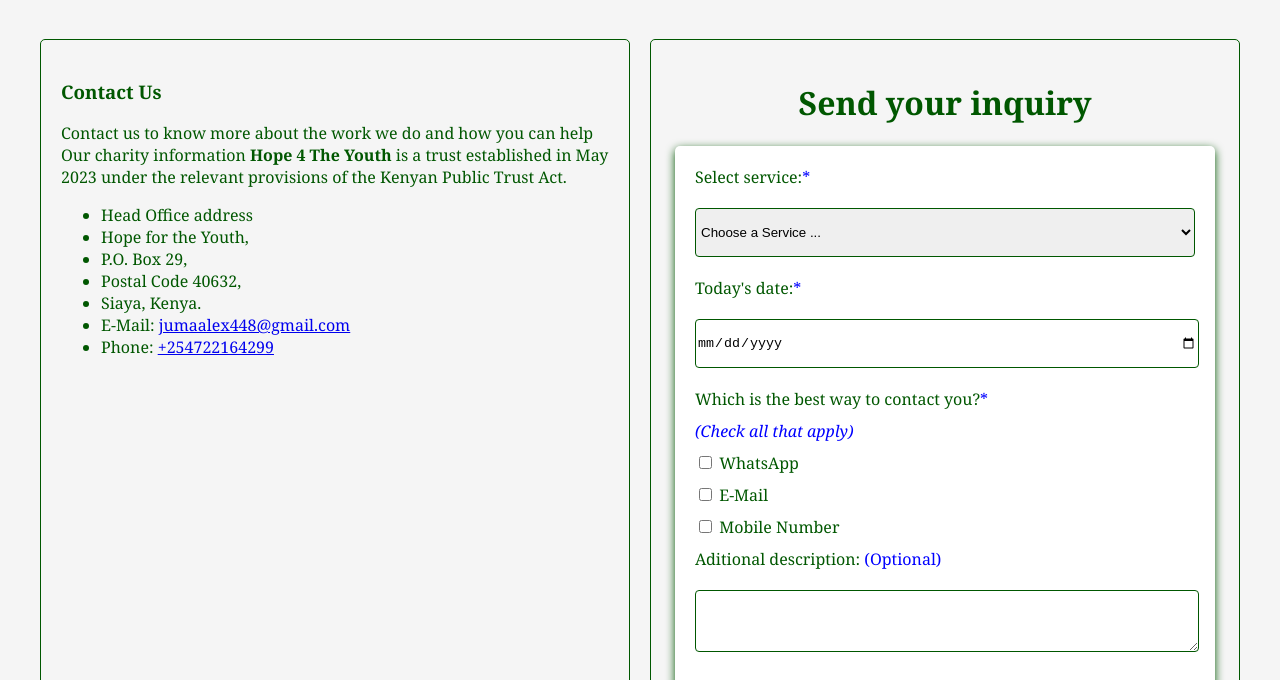
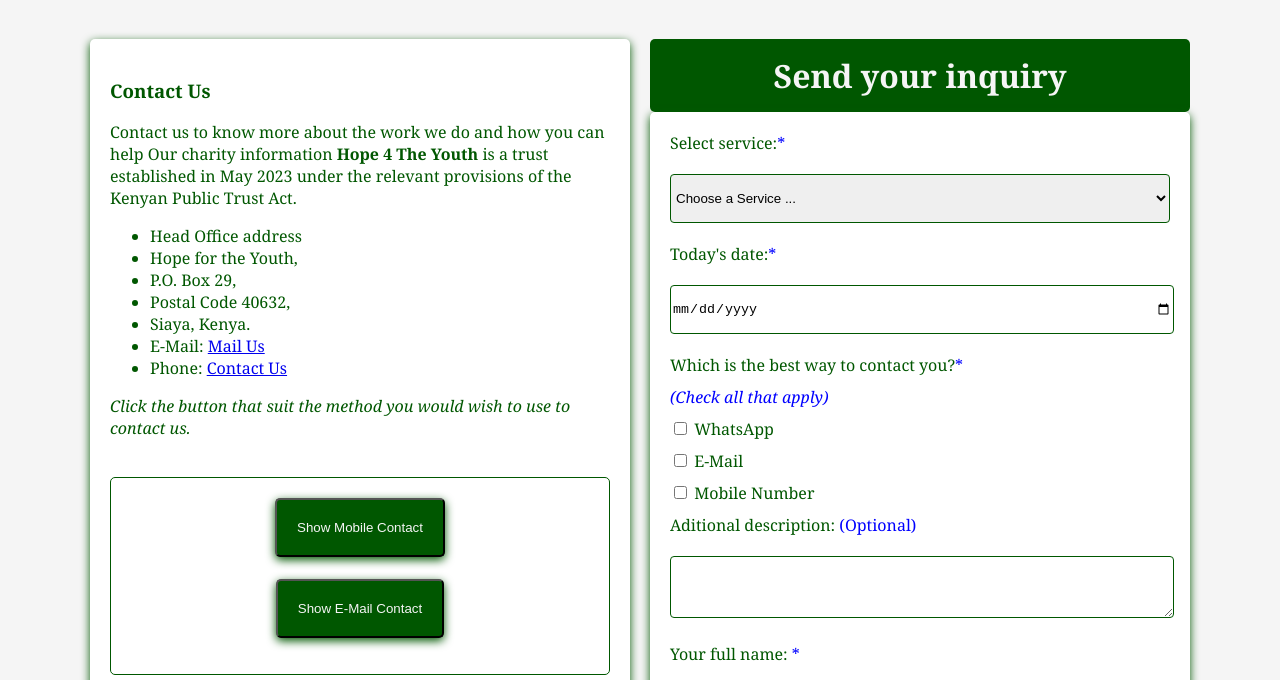
Before and after one commit to ojalex/wdd131, a plain HTML site: page project/contact.html in a window 1280 px wide. Shown: the part 115-795 px from the top of the page. Drawn offline with Linux system fonts and the light colour scheme.

Commit message:
W06 Website Project

```diff
--- a/project/contact.html
+++ b/project/contact.html
@@ -31,7 +31,7 @@
     </header>
     <br>
     <div class="container">
-        <div class="grid-item">
+        <div class="grid-item2">
             <h3>Contact Us</h3>
             <p>Contact us to know more about the work we do and how you can help
             Our charity information <strong>Hope 4 The Youth </strong> is a trust
@@ -43,17 +43,27 @@
                 <li>P.O. Box 29,</li>
                 <li>Postal Code 40632,</li>
                 <li>Siaya, Kenya.</li>
-                <li>E-Mail: <a href="jumaalex448@gmail.com">jumaalex448@gmail.com</a></li>
-                <li>Phone: <a href="tel:+254722164299">+254722164299</a>
+                <li>E-Mail: <a href="jumaalex448@gmail.com">Mail Us</a></li>
+                <li>Phone: <a href="tel:+254722164299">Contact Us</a>
                 </li>
             </ul>
+
+            <p><i>Click the button that suit the method you would wish to use to contact us.</i></p>
+
+            <br>
+            <div class="frame">
+                <button onclick="mobile()">Show Mobile Contact</button><br><br>
+                <button onclick="mail()">Show E-Mail Contact</button>
+                <p id="show"></p>
+            </div>
+
 
 
         </div>
 
 
-        <div class="grid-item">
-            <h1>Send your inquiry</h1>
+        <div>
+            <h1 class="shade">Send your inquiry</h1>
             <div class="form-container">
 
                 <form id="reviewForm" action="review.html" method="get">
--- a/project/scripts/project.js
+++ b/project/scripts/project.js
@@ -32,3 +32,10 @@
     option.textContent = service.name;  // Use the product name as the visible text
     serviceSelect.appendChild(option);  // Append the option to the select element
 });
+
+function mobile() {
+  document.getElementById("show").innerHTML = "Mobile Number: +254722164299";
+}
+function mail() {
+  document.getElementById("show").innerHTML = "E-Mail: juma@gmail.com";
+}
--- a/project/styles/project.css
+++ b/project/styles/project.css
@@ -52,6 +52,11 @@
   height: auto;
   max-height: 450px;
   object-fit: cover;
+  margin: 0 auto;
+  background-color: white;
+  color: var(--bg);
+  border-radius: 5px;
+  box-shadow: 0 3px 10px var(--bg);
 }
 .center{
   text-align: center;
@@ -68,10 +73,13 @@
 
 /* ------Grid Items Styling---------- */
 .grid-item {
-  background-color: var(--bdc);
-  border: 1px solid var(--bg);
+  max-width: 500px;
+  margin: 0 auto;
+  background-color: white;
+  color: var(--bg);
   padding: 20px;
   border-radius: 5px;
+  box-shadow: 0 3px 10px var(--bg);
 }
 .aboutus{
   background-color: var(--bdc);
@@ -124,6 +132,43 @@
   border: 1px solid var(--bg);
   border-radius: 4px;
 }
+.frame {
+  max-width: 500px;
+  margin: 0 auto;
+  background-color: white;
+  color: var(--bg);
+  padding: 20px;
+  border-radius: 5px;
+  text-align: center;
+  border: solid 1px;
+}
+.grid-item2{
+  max-width: 500px;
+  margin: 0 auto;
+  background-color: white;
+  color: var(--bg);
+  padding: 20px;
+  border-radius: 5px;
+  box-shadow: 0 3px 10px var(--bg);
+}
+button{
+  background-color: var(--bg);
+  color: var(--bdc);
+  max-width: 500px;
+  margin: 0 auto;
+  background-color:var(--bg);
+  color: var(--bdc);
+  padding: 20px;
+  border-radius: 5px;
+  box-shadow: 0 3px 10px var(--bg);
+}
+.shade{
+  background-color: var(--bg);
+  padding: 15px;
+  color: var(--bdc);
+  margin: 0 auto;
+  border-radius: 5px;
+}
 /* -------------footer--------------------- */
 footer {
     margin: 0;
```
